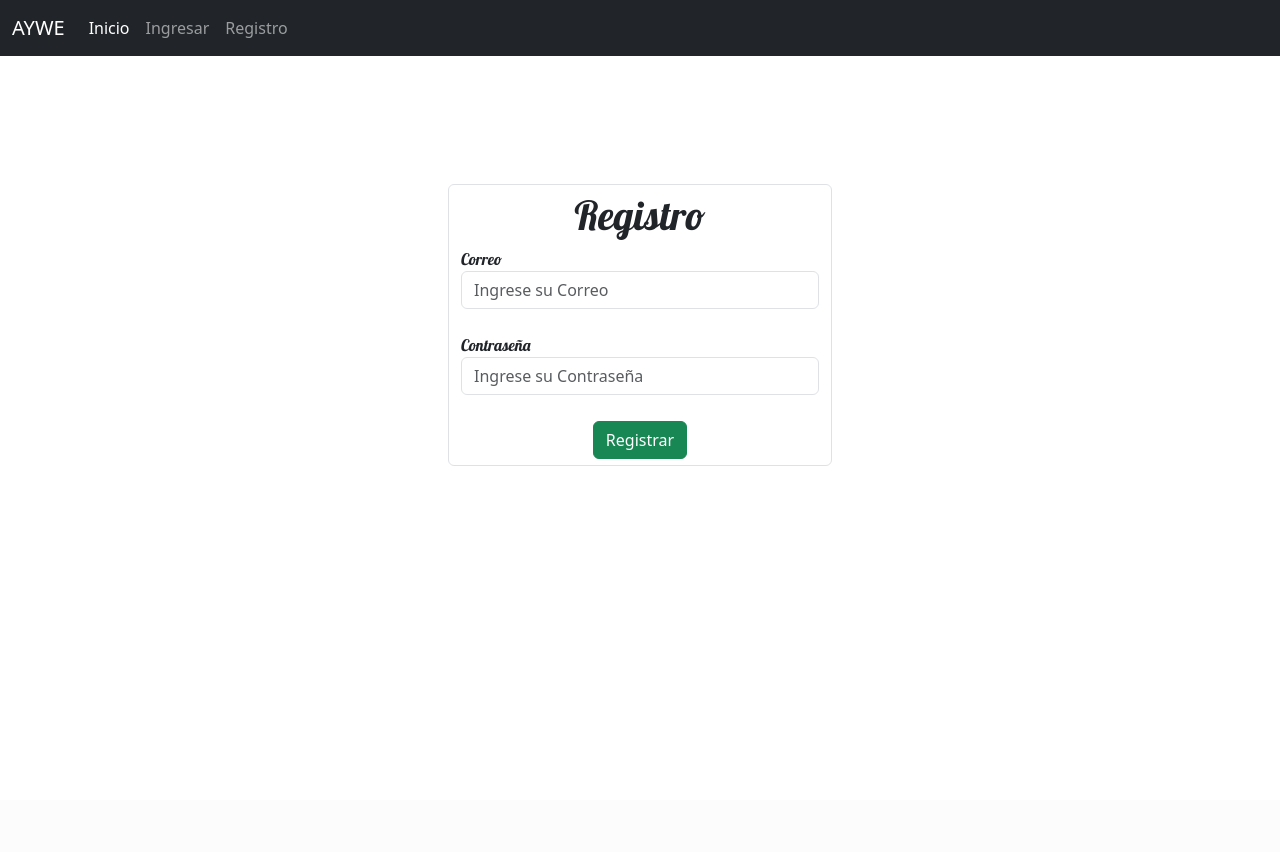
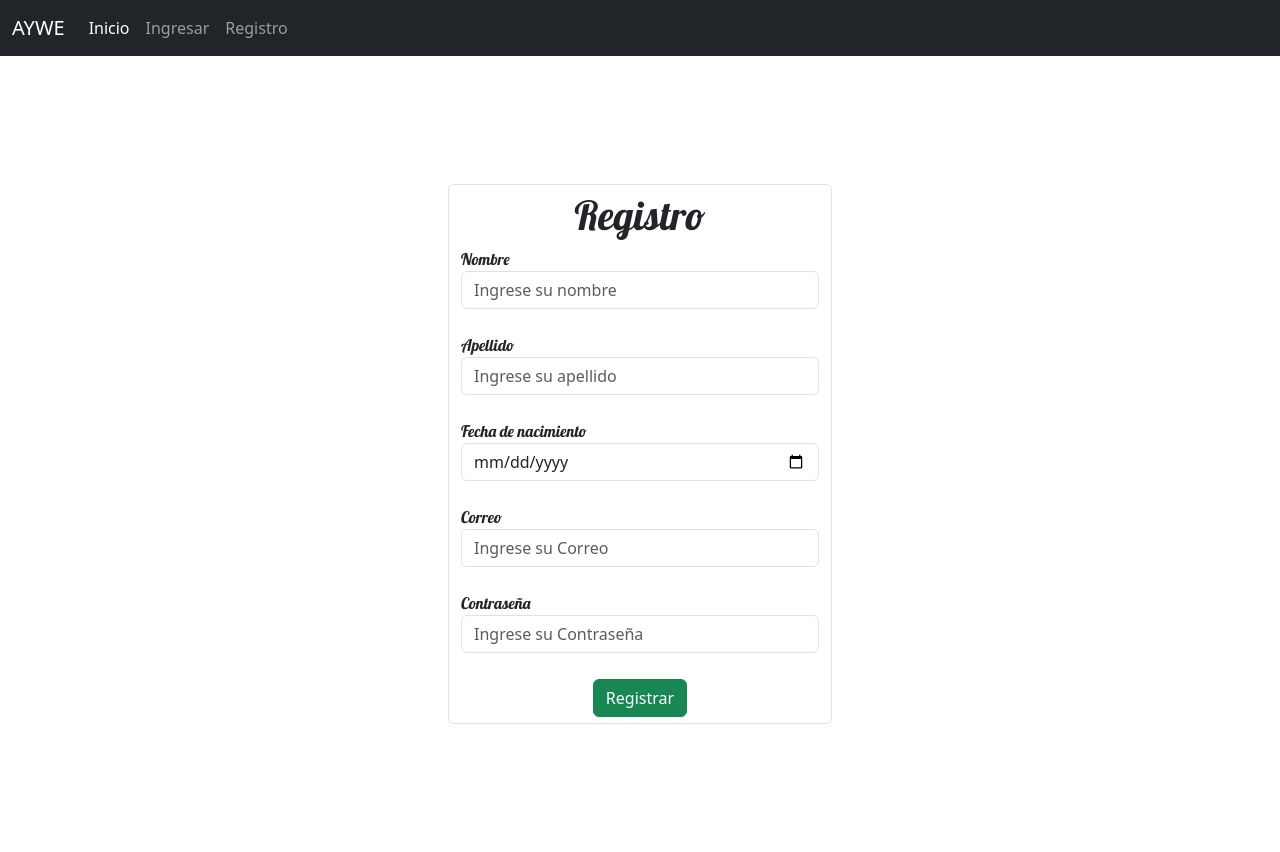
Before and after one commit to JuanMaG22/Registro, a Flask app: page /registro in a window 1280 px wide. Before the commit the page ends 466 px from the top, so only its background shows below. Run offline with Flask 3, Linux system fonts and the light colour scheme; parts of the project's set-up code (start-up, migrations or seed data) failed here and were passed over; some libraries are stand-ins or nearby versions.

Commit message:
registroversion2

```diff
--- a/app.py
+++ b/app.py
@@ -54,9 +54,13 @@ def crear_registro():
 
     correo=request.form['txtCorreo']
     password=request.form['txtPassword']
+    nombre=request.form['txtNombre']
+    apellido=request.form['txtApellido']
+    fecha_nacimiento=request.form['txtFecha']
+
 
     cur = mysql.connection.cursor()
-    cur.execute(" INSERT INTO usuarios (correo, password, id_rol) VALUES (%s, %s, '2')",(correo,password))
+    cur.execute(" INSERT INTO usuarios (correo, password, nombre, apellido,fecha_nacimiento, id_rol) VALUES (%s, %s, %s, %s, %s, '2')",(correo,password,nombre, apellido, fecha_nacimiento))
     mysql.connection.commit()
 
     return render_template("index.html",mensaje2="Usuario Registrado Exitosamente")
--- a/template/admin.html
+++ b/template/admin.html
@@ -3,7 +3,7 @@
 <head>
     <meta charset="UTF-8">
     <meta name="viewport" content="width=<>, initial-scale=1.0">
-    <title>Document</title>
+    <title>CRUD</title>
 </head>
 <body>
     <h1>Bienvenido admin</h1>
--- a/template/cabecera.html
+++ b/template/cabecera.html
@@ -6,7 +6,7 @@
     <meta name="viewport" content="width=device-width, initial-scale=1.0">
     <link href="https://cdn.jsdelivr.net/npm/bootstrap@5.3.0-alpha3/dist/css/bootstrap.min.css" rel="stylesheet" integrity="sha384-KK94CHFLLe+nY2dmCWGMq91rCGa5gtU4mk92HdvYe+M/SXH301p5ILy+dN9+nJOZ" crossorigin="anonymous">
     <script src="https://cdn.jsdelivr.net/npm/bootstrap@5.3.0-alpha3/dist/js/bootstrap.bundle.min.js" integrity="sha384-ENjdO4Dr2bkBIFxQpeoTz1HIcje39Wm4jDKdf19U8gI4ddQ3GYNS7NTKfAdVQSZe" crossorigin="anonymous"></script>
-    <title>Document</title>
+    <title>Registro</title>
 </head>
 <body>
 <style>
--- a/template/registro.html
+++ b/template/registro.html
@@ -12,15 +12,36 @@
               {{ mensaje}}
             </div>
             {% endif %}
+
+    <div class="form-group">
+      <label for="exampleInputNombre" class="t text-center">Nombre</label>
+        <input type="text" class="form-control" id="exampleInputNombre" placeholder="Ingrese su nombre" name="txtNombre">
+    </div>
+    <br>
+
+    <div class="form-group">
+      <label for="exampleInputApellido" class="t text-center">Apellido</label>
+        <input type="text" class="form-control" id="exampleInputApellido" placeholder="Ingrese su apellido" name="txtApellido">
+    </div>
+    <br>
+
+    <div class="form-group">
+      <label for="exampleInputFecha" class="t text-center">Fecha de nacimiento</label>
+        <input type="date" class="form-control" id="exampleInputFecha" placeholder="Ingrese su fecha de nacimiento" name="txtFecha">
+    </div>
+    <br>
+
     <div class="form-group ">
       <label for="exampleInputEmail1 " class="t text-center">Correo</label>
       <input type="email" class="form-control" id="exampleInputEmail1" aria-describedby="emailHelp" placeholder="Ingrese su Correo " name="txtCorreo">
       <small id="emailHelp" class="form-text text-muted"></small>
     </div> <br>
+
     <div class="form-group">
       <label for="exampleInputPassword1 " class="t text-center">Contraseña</label>
       <input type="password" class="form-control" id="exampleInputPassword1" placeholder="Ingrese su Contraseña" name="txtPassword">
     </div>
+
     <div class="form-check">
 
     </div>
--- a/template/usuario.html
+++ b/template/usuario.html
@@ -3,7 +3,7 @@
 <head>
     <meta charset="UTF-8">
     <meta name="viewport" content="width=device-width, initial-scale=1.0">
-    <title>Document</title>
+    <title>Home</title>
 </head>
 <body>
     <h1>Bienvenido Usuario</h1>
```
